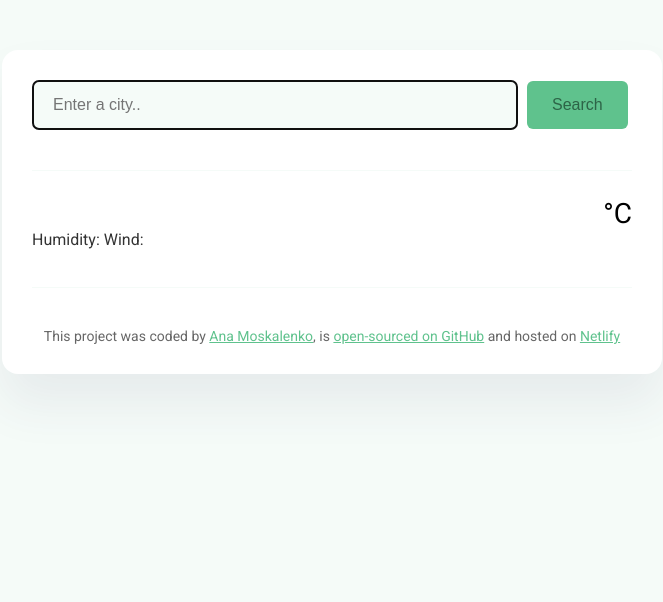
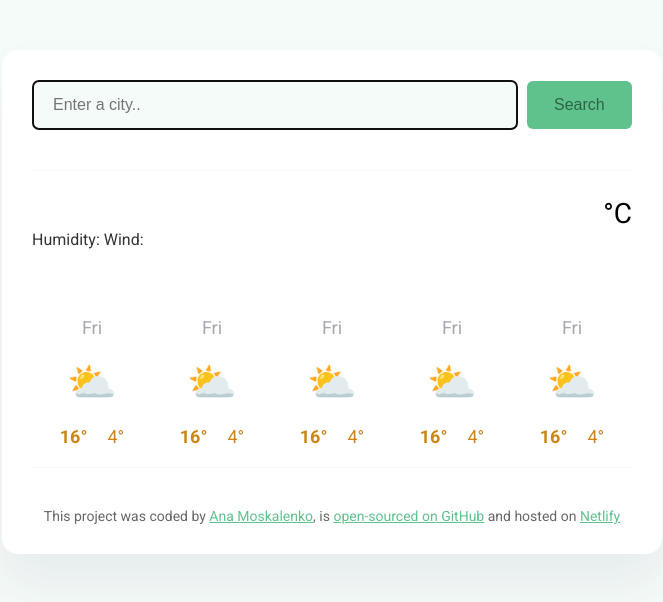
Before and after one commit to AnaM186/shecodes-weather-app-project, a plain HTML site: page index.html in a window 1280 px wide. Shown: the whole page, without its empty margins (308-971 px from the left). Drawn offline with nearby package versions, Linux system fonts and the light colour scheme; no server answers.

Commit message:
Added HTML and CSS for the forecast

```diff
--- a/index.html
+++ b/index.html
@@ -46,6 +46,48 @@
             <div class="weather-unit">°C</div>
           </div>
         </div>
+        <div class="weather-forecast">
+          <div class="weather-forecast-day">
+            <div class="forecast-date">Fri</div>
+            <div class="forecast-icon">⛅</div>
+            <div class="forecast-temperatures">
+              <div class="forecast-temperature"><strong>16°</strong></div>
+              <div class="forecast-temperature">4°</div>
+            </div>
+          </div>
+          <div class="weather-forecast-day">
+            <div class="forecast-date">Fri</div>
+            <div class="forecast-icon">⛅</div>
+            <div class="forecast-temperatures">
+              <div class="forecast-temperature"><strong>16°</strong></div>
+              <div class="forecast-temperature">4°</div>
+            </div>
+          </div>
+          <div class="weather-forecast-day">
+            <div class="forecast-date">Fri</div>
+            <div class="forecast-icon">⛅</div>
+            <div class="forecast-temperatures">
+              <div class="forecast-temperature"><strong>16°</strong></div>
+              <div class="forecast-temperature">4°</div>
+            </div>
+          </div>
+          <div class="weather-forecast-day">
+            <div class="forecast-date">Fri</div>
+            <div class="forecast-icon">⛅</div>
+            <div class="forecast-temperatures">
+              <div class="forecast-temperature"><strong>16°</strong></div>
+              <div class="forecast-temperature">4°</div>
+            </div>
+          </div>
+          <div class="weather-forecast-day">
+            <div class="forecast-date">Fri</div>
+            <div class="forecast-icon">⛅</div>
+            <div class="forecast-temperatures">
+              <div class="forecast-temperature"><strong>16°</strong></div>
+              <div class="forecast-temperature">4°</div>
+            </div>
+          </div>
+        </div>
       </main>
 
       <footer>
--- a/src/style.css
+++ b/src/style.css
@@ -25,7 +25,7 @@ header {
 }
 .search-form-button {
   font-size: 16px;
-  padding: 15px 25px;
+  padding: 15px 27px;
   border: none;
   border-radius: 6px;
   background: #5fc28d;
@@ -42,7 +42,7 @@ main {
   justify-content: space-between;
 }
 .city {
-  font-size: 52px;
+  font-size: 48px;
   line-height: 52px;
   color: #2d6447;
   margin: 0;
@@ -77,6 +77,35 @@ main {
   margin-top: 6px;
 }
 
+.weather-forecast {
+  display: flex;
+  justify-content: space-around;
+}
+.weather-forecast-day {
+  text-align: center;
+  margin-top: 30px;
+}
+.forecast-date {
+  font-size: 18px;
+  line-height: 22px;
+  color: rgba(39, 33, 66, 0.4);
+  margin-top: 20px;
+}
+.forecast-icon {
+  margin-top: 20px;
+  font-size: 40px;
+}
+.forecast-temperatures {
+  margin-top: 20px;
+  font-size: 18px;
+  color: #cf8516;
+  display: flex;
+  justify-content: center;
+}
+.forecast-temperature {
+  margin: 0 10px;
+}
+
 footer {
   font-size: 14px;
   color: rgba(0, 0, 0, 0.6);
```
